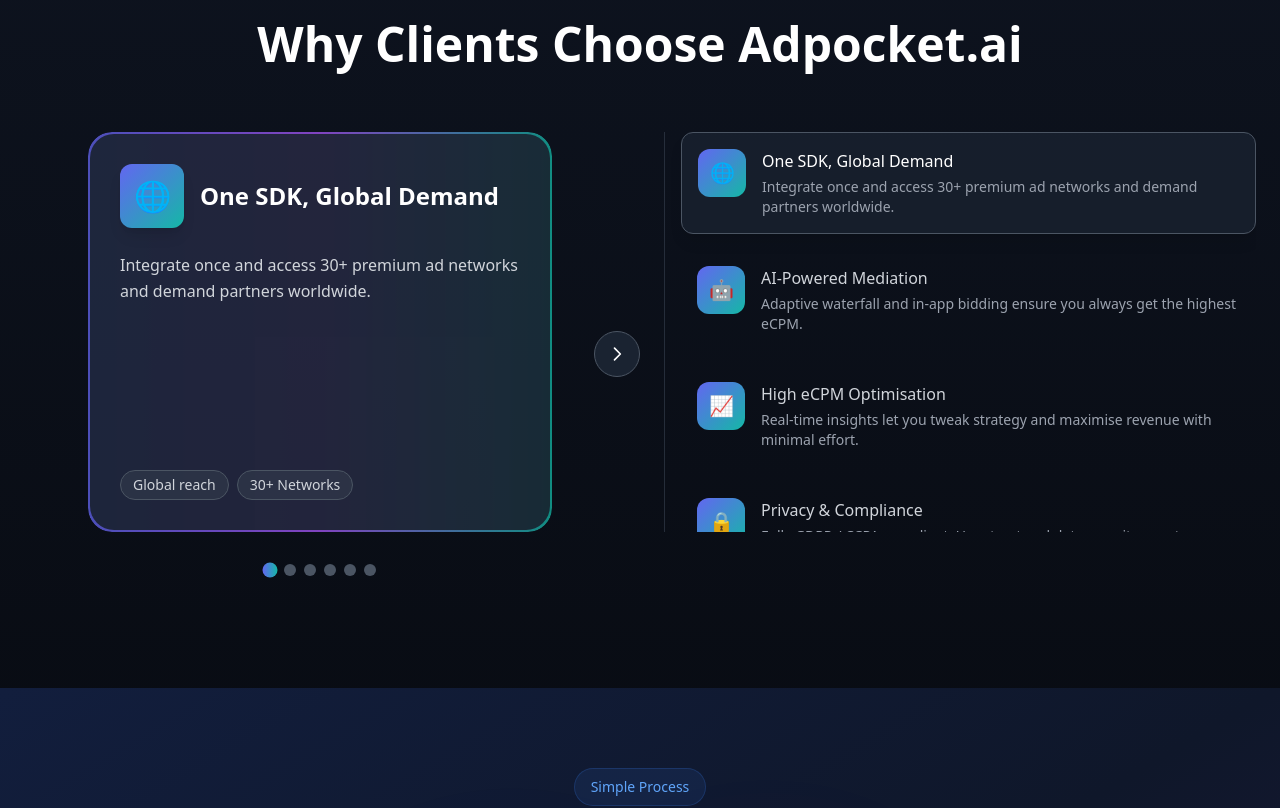
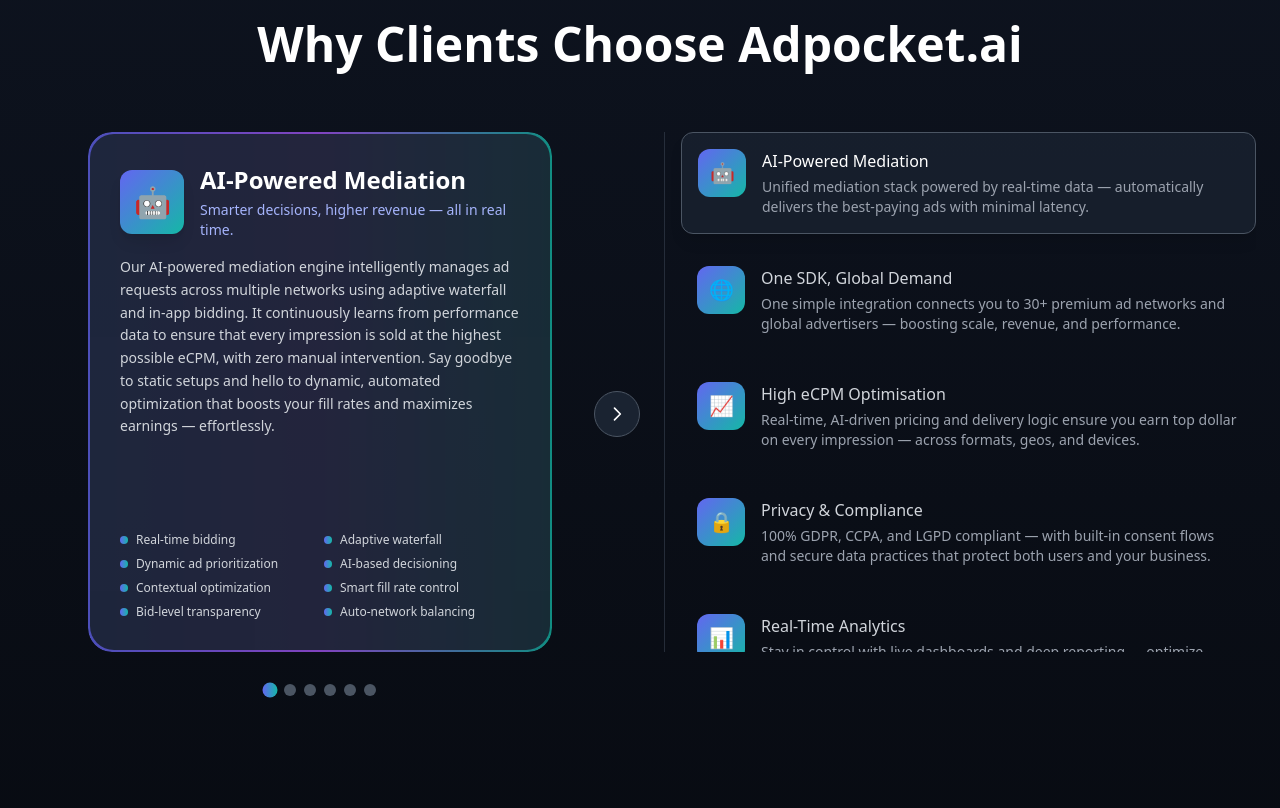
Before and after one commit to sho-obum/adpocket, a React (Vite) app: page / in a window 1280 px wide. Shown: the part 680-1488 px from the top of the page. Built offline with nearby package versions, Linux system fonts and the light colour scheme.

Commit message:
added content

```diff
--- a/src/components/WhyChooseUs.jsx
+++ b/src/components/WhyChooseUs.jsx
@@ -3,41 +3,101 @@
 
 const FEATURES = [
   {
-    title: "One SDK, Global Demand",
-    text: "Integrate once and access 30+ premium ad networks and demand partners worldwide.",
-    icon: "🌐",
-    tags: ["Global reach", "30+ Networks"],
+    title: "AI-Powered Mediation",
+    // Right side - brief content
+    briefContent: "Unified mediation stack powered by real-time data — automatically delivers the best-paying ads with minimal latency.",
+    // Left side - detailed content
+    detailedTitle: "Smarter decisions, higher revenue — all in real time.",
+    detailedContent: "Our AI-powered mediation engine intelligently manages ad requests across multiple networks using adaptive waterfall and in-app bidding. It continuously learns from performance data to ensure that every impression is sold at the highest possible eCPM, with zero manual intervention. Say goodbye to static setups and hello to dynamic, automated optimization that boosts your fill rates and maximizes earnings — effortlessly.",
+    icon: "🤖",
+    features: [
+      "Real-time bidding",
+      "Adaptive waterfall",
+      "Dynamic ad prioritization",
+      "AI-based decisioning",
+      "Contextual optimization",
+      "Smart fill rate control",
+      "Bid-level transparency",
+      "Auto-network balancing"
+    ]
   },
   {
-    title: "AI-Powered Mediation",
-    text: "Adaptive waterfall and in-app bidding ensure you always get the highest eCPM.",
-    icon: "🤖",
-    tags: ["Smart optimization", "Real-time bidding"],
+    title: "One SDK, Global Demand",
+    briefContent: "One simple integration connects you to 30+ premium ad networks and global advertisers — boosting scale, revenue, and performance.",
+    detailedTitle: "Integrate once. Unlock global reach.",
+    detailedContent: "With a single, lightweight SDK integration, gain instant access to 30+ premium ad networks and high-performing global demand sources. Eliminate the hassle of multiple SDKs — streamline your monetization pipeline, reduce integration time, and boost revenue from day one. Whether your app serves a niche region or a global audience, our SDK ensures maximum scalability and consistent performance across formats.",
+    icon: "🌐",
+    features: [
+      "One-time integration",
+      "Instant global access",
+      "30+ ad networks",
+      "Unified demand pipeline",
+      "Global advertiser pool",
+      "Regional targeting support",
+      "Lightweight SDK",
+      "Cross-format compatibility"
+    ]
   },
   {
     title: "High eCPM Optimisation",
-    text: "Real-time insights let you tweak strategy and maximise revenue with minimal effort.",
+    briefContent: "Real-time, AI-driven pricing and delivery logic ensure you earn top dollar on every impression — across formats, geos, and devices.",
+    detailedTitle: "Maximize revenue with every single impression.",
+    detailedContent: "Our advanced optimization engine continuously analyzes performance signals — such as geography, device type, ad format, and user behavior — to serve the highest-paying ads in real time. Using a combination of AI-driven pricing intelligence and performance-based placement, AdPocket ensures your inventory generates the maximum eCPM with minimal manual adjustments. Whether you rely on rewarded video, interstitials, or banners, you get optimized performance, every time.",
     icon: "📈",
-    tags: ["Revenue boost", "Live analytics"],
+    features: [
+      "Dynamic pricing engine",
+      "Geo & device-based targeting",
+      "Format-specific tuning",
+      "Continuous performance learning",
+      "Intelligent fill rate control",
+      "Auto eCPM refresh"
+    ]
   },
   {
     title: "Privacy & Compliance",
-    text: "Fully GDPR / CCPA compliant. User trust and data security are at our core.",
+    briefContent: "100% GDPR, CCPA, and LGPD compliant — with built-in consent flows and secure data practices that protect both users and your business.",
+    detailedTitle: "Built for user trust and global standards.",
+    detailedContent: "AdPocket is fully compliant with major global data privacy regulations including GDPR, CCPA, LGPD, and more. Our SDK is engineered with built-in consent management, user opt-out mechanisms, and secure data handling protocols — ensuring transparency, user safety, and advertiser trust. Whether you operate in Europe, the US, or emerging markets, you're covered with privacy-first architecture that scales responsibly.",
     icon: "🔒",
-    tags: ["GDPR ready", "CCPA compliant"],
+    features: [
+      "GDPR & CCPA compliant",
+      "Secure data handling",
+      "Consent management built-in",
+      "Global privacy support",
+      "User opt-out ready",
+      "Transparent data policies"
+    ]
   },
   {
     title: "Real-Time Analytics",
-    text: "Track impressions, fill rates and revenue instantly with an interactive dashboard.",
+    briefContent: "Stay in control with live dashboards and deep reporting — optimize revenue and performance instantly, backed by real-time data.",
+    detailedTitle: "Make faster, smarter monetization decisions.",
+    detailedContent: "Gain full visibility into your app's ad performance with real-time reporting and granular analytics. Track impressions, clicks, revenue, fill rates, and eCPM across ad networks, formats, geos, and devices — all in one powerful dashboard. With live insights and customizable reporting tools, AdPocket empowers you to optimize campaigns instantly, resolve issues faster, and unlock new monetization opportunities with data-driven confidence.",
     icon: "📊",
-    tags: ["Live dashboard", "Instant insights"],
+    features: [
+      "Live performance metrics",
+      "Granular breakdowns by geo & format",
+      "Unified dashboard",
+      "Customizable reporting",
+      "Instant trend detection",
+      "Smart alert system"
+    ]
   },
   {
     title: "Easy Integration",
-    text: "Start monetising in minutes with a lightweight, developer-friendly SDK.",
+    briefContent: "Integrate in minutes with our lightweight SDK, clear documentation, and end-to-end developer support — zero friction, full speed.",
+    detailedTitle: "Start monetizing in minutes — not weeks.",
+    detailedContent: "AdPocket's SDK is lightweight, developer-friendly, and built for fast deployment. With clean documentation, responsive tech support, and modular architecture, you can go live with minimal effort and zero disruption to your app flow. Whether you're integrating rewarded video, interstitials, or banners, everything is streamlined for smooth onboarding and faster revenue generation.",
     icon: "⚡",
-    tags: ["Quick setup", "Lightweight"],
-  },
+    features: [
+      "Lightweight SDK",
+      "Plug & play setup",
+      "Developer-friendly docs",
+      "Quick testing & QA support",
+      "Cross-platform compatibility",
+      "Fast go-live process"
+    ]
+  }
 ];
 
 export default function WhyChooseUs() {
@@ -45,7 +105,7 @@
   const next = () => index < FEATURES.length - 1 && setIndex(index + 1);
   const prev = () => index > 0 && setIndex(index - 1);
 
-  /* ---------- Desktop Card ---------- */
+  /* ---------- Desktop Card (Left Side - Detailed Content) ---------- */
   const CardDesktop = ({ feature }) => (
     <motion.div
       key={feature.title}
@@ -54,13 +114,12 @@
       exit={{ opacity: 0, y: -30 }}
       transition={{ duration: 0.4 }}
       className="relative rounded-3xl overflow-hidden"
-      style={{ height: "400px" }}
+      style={{ height: "520px" }}
     >
-      {/* static gradient border */}
+      {/* gradient border */}
       <div className="absolute inset-0 bg-gradient-to-r from-indigo-500 via-purple-500 to-teal-500 rounded-3xl opacity-75">
         <div className="absolute inset-[2px] bg-gray-800/90 rounded-3xl"></div>
       </div>
-      {/* hover-animated gradient border */}
       <div className="absolute inset-0 bg-gradient-to-r from-indigo-500 via-purple-500 to-teal-500 rounded-3xl opacity-0 group-hover:opacity-100 transition-opacity duration-300">
         <div className="absolute inset-[2px] bg-gray-800/90 rounded-3xl"></div>
       </div>
@@ -72,25 +131,26 @@
         transition={{ duration: 0.3, ease: "easeOut" }}
       >
         {/* icon + title */}
-        <div className="flex items-center gap-4 mb-6">
+        <div className="flex items-center gap-4 mb-4">
           <div className="w-16 h-16 flex items-center justify-center flex-shrink-0 rounded-xl bg-gradient-to-br from-indigo-500 to-teal-500 text-3xl shadow-lg">
             {feature.icon}
           </div>
+          <div>
             <h3 className="text-2xl font-semibold text-white">{feature.title}</h3>
+            <p className="text-indigo-300 text-sm font-medium mt-1">{feature.detailedTitle}</p>
+          </div>
         </div>
 
-        {/* description */}
-        <p className="text-gray-300 flex-1 mb-6 leading-relaxed">{feature.text}</p>
+        {/* detailed description */}
+        <p className="text-gray-300 mb-6 leading-relaxed text-sm">{feature.detailedContent}</p>
 
-        {/* tags */}
-        <div className="flex flex-wrap gap-2">
-          {feature.tags.map((tag, i) => (
-            <span
-              key={i}
-              className="px-3 py-1 bg-gray-700/50 border border-gray-600 rounded-full text-sm text-gray-300"
-            >
-              {tag}
-            </span>
+        {/* features grid */}
+        <div className="grid grid-cols-2 gap-2 mt-auto">
+          {feature.features.map((feat, i) => (
+            <div key={i} className="flex items-center gap-2">
+              <div className="w-2 h-2 rounded-full bg-gradient-to-r from-indigo-500 to-teal-500 flex-shrink-0"></div>
+              <span className="text-gray-300 text-xs">{feat}</span>
+            </div>
           ))}
         </div>
       </motion.div>
@@ -127,6 +187,7 @@
 
       {/* Desktop split-screen */}
       <div className="hidden lg:grid grid-cols-2 gap-12 max-w-7xl mx-auto">
+        {/* Left side - Detailed content */}
         <div className="relative px-16">
           <AnimatePresence mode="wait">
             <CardDesktop feature={FEATURES[index]} />
@@ -172,10 +233,10 @@
           </div>
         </div>
 
-        {/* right: scrollable list */}
+        {/* Right side - Brief content list */}
         <div
           className="space-y-4 pl-4 border-l border-gray-700/60 custom-scrollbar overflow-x-hidden"
-          style={{ height: "400px", overflowY: "auto" }}
+          style={{ height: "520px", overflowY: "auto" }}
         >
           {FEATURES.map((f, i) => (
             <motion.button
@@ -196,15 +257,15 @@
                 }`}>
                   {f.title}
                 </span>
-                <p className="text-sm text-gray-400 mt-1">{f.text}</p>
-
+                {/* Using brief content for right side */}
+                <p className="text-sm text-gray-400 mt-1">{f.briefContent}</p>
               </div>
             </motion.button>
           ))}
         </div>
       </div>
 
-      {/* Mobile carousel */}
+      {/* Mobile carousel - Only brief content */}
       <div className="lg:hidden max-w-md mx-auto relative px-4 overflow-hidden">
         <AnimatePresence>
           {index > 0 && (
@@ -255,22 +316,10 @@
                     {f.icon}
                   </div>
                   {/* title */}
-  <h3 className="text-xl font-semibold text-white mb-2">{f.title}</h3>
-  {/* text */}
-  <p className="text-gray-300 mb-4">{f.text}</p>
-  {/* tags - hidden on mobile */}
-  <div className="hidden flex-wrap gap-2">
-    {f.tags.map((tag, j) => (
-      <span
-        key={j}
-        className="px-3 py-1 bg-gray-700/50 border border-gray-600 rounded-full text-xs text-gray-300"
-      >
-        {tag}
-      </span>
-    ))}
-  </div>
+                  <h3 className="text-xl font-semibold text-white mb-3">{f.title}</h3>
+                  {/* Only brief content on mobile */}
+                  <p className="text-gray-300 text-sm leading-relaxed">{f.briefContent}</p>
                 </motion.div>
-
               </div>
             ))}
           </motion.div>
```
Lines whose indentation alone changed are shown as unchanged.
